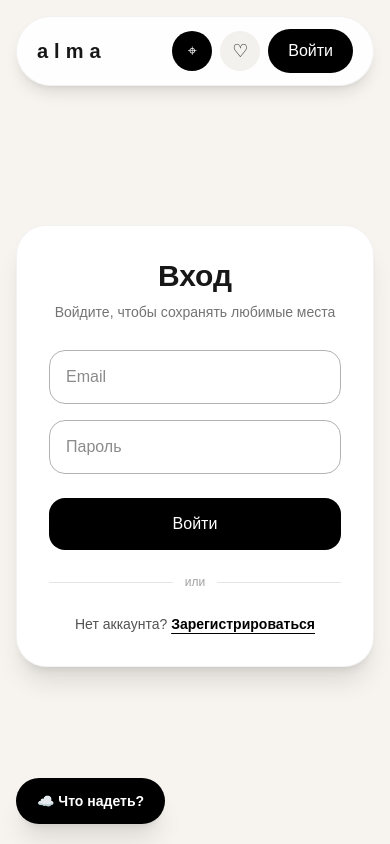
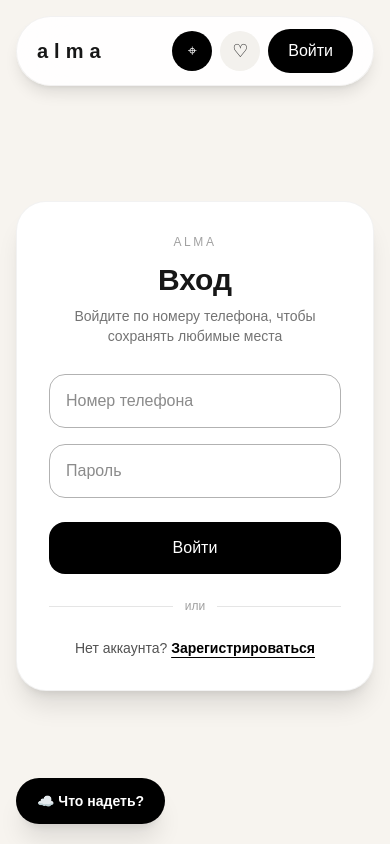
Before and after one commit to olgakastanova48386-dotcom/alma, a Next.js app: page /login in a window 390 px wide. Shown: the top 844 px of the page. Built offline with nearby package versions, Linux system fonts and the light colour scheme; no server answers.

Commit message:
Use phone number for ALMA login

```diff
--- a/app/login/page.tsx
+++ b/app/login/page.tsx
@@ -4,17 +4,15 @@ export default function LoginPage() {
   return (
     <main className="min-h-screen bg-[#f7f4ef] flex items-center justify-center px-4 pt-24 pb-12">
       <div className="bg-white p-8 sm:p-10 rounded-[30px] shadow-xl w-full max-w-[430px] border border-black/5">
-        <h1 className="text-3xl font-bold text-center">Вход</h1>
-        <p className="mt-2 text-center text-sm text-neutral-500">Войдите, чтобы сохранять любимые места</p>
-
+        <p className="text-xs uppercase tracking-[0.22em] text-neutral-400 text-center">ALMA</p>
+        <h1 className="mt-3 text-3xl font-bold text-center">Вход</h1>
+        <p className="mt-2 text-center text-sm text-neutral-500">Войдите по номеру телефона, чтобы сохранять любимые места</p>
         <form className="mt-7">
-          <input type="email" name="email" autoComplete="email" placeholder="Email" className="w-full border border-black/30 rounded-2xl px-4 py-3.5 outline-none focus:border-black transition" />
+          <input type="tel" name="phone" autoComplete="tel" inputMode="tel" placeholder="Номер телефона" className="w-full border border-black/30 rounded-2xl px-4 py-3.5 outline-none focus:border-black transition" />
           <input type="password" name="password" autoComplete="current-password" placeholder="Пароль" className="mt-4 w-full border border-black/30 rounded-2xl px-4 py-3.5 outline-none focus:border-black transition" />
           <button type="button" className="mt-6 w-full bg-black text-white rounded-2xl py-3.5 font-medium hover:opacity-85 transition">Войти</button>
         </form>
-
         <div className="my-6 flex items-center gap-3"><div className="h-px flex-1 bg-black/10"/><span className="text-xs text-neutral-400">или</span><div className="h-px flex-1 bg-black/10"/></div>
-
         <p className="text-center text-sm text-neutral-600">Нет аккаунта? <Link href="/register" className="font-semibold text-black underline underline-offset-4">Зарегистрироваться</Link></p>
       </div>
     </main>
```
